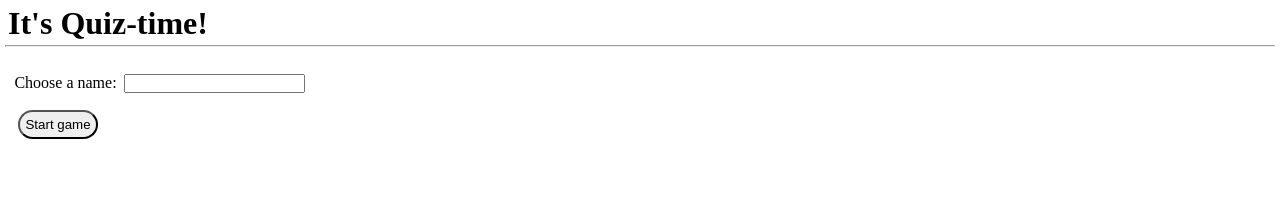
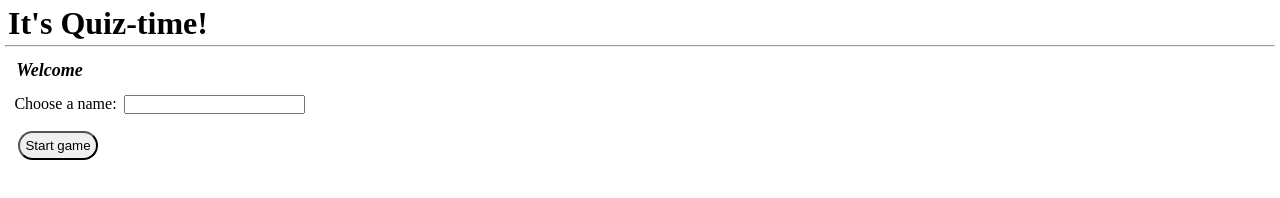
Before and after one commit to NiklasSod/Quiz, a plain HTML site: page index.html in a window 1280 px wide. Drawn offline with Linux system fonts and the light colour scheme.

Commit message:
clean code

```diff
--- a/game.js
+++ b/game.js
@@ -2,6 +2,7 @@ document.addEventListener("DOMContentLoaded", (e) => {
 
     let player = new Player("tmp", 0);
     let playerName = document.getElementById("chooseName");
+    document.getElementById("playerName").innerHTML = "Welcome";
 
     let quizURL = "https://quizapi.io/api/v1/questions?apiKey=7HEMuIla3VnkS52lZemeOXarWH5JBYssoxWODP0R&category=code&difficulty=easy&limit=10";
 
@@ -11,7 +12,7 @@ document.addEventListener("DOMContentLoaded", (e) => {
         );
         const data = await response.json();
         questions = new Questions(data);
-        console.log(questions);
+        // console.log(questions);
         questions.showCurrentQuestion();
         questions.showCurrentAnswerOptions();
     }
@@ -52,9 +53,11 @@ document.addEventListener("DOMContentLoaded", (e) => {
     let doneButton = document.getElementById("doneButton");
     doneButton.addEventListener("click", () => {
         doneButton.style.display = "none";
+        restartButton.innerHTML = "Play again?";
         calculateScore(player);
         currentQuestionDiv.innerHTML = `Congratulations ${playerName.value}. Your score: ${player.playerScore} / 10.`;
         currentAnswersDiv.innerHTML = "";
+        playerStats.innerHTML = "ฅ^•ﻌ•^ฅ --- (ᵔᴥᵔ) --- (=✪ᆽ✪=)♡";
     })
 
     let restartButton = document.getElementById("restartButton");
@@ -75,14 +78,11 @@ document.addEventListener("DOMContentLoaded", (e) => {
 
 function calculateScore(player) {
     let correctAnswers = questions.getAllCorrectAnswersForPreviousQuestion();
-        console.log("correctAnswers:" + correctAnswers);
         let checkedAnswers = questions.getCheckedChecboxesForPreviousQuestion();
-        console.log("checkedAnswers:" + checkedAnswers);
 
         // if user checked correct checkboxes, update score.
         if (JSON.stringify(correctAnswers) == JSON.stringify(checkedAnswers)) {
             player.playerScore += 1;
             player.updateMessage();
-            console.log("score: " + player.playerScore);
         }
 }
--- a/player.js
+++ b/player.js
@@ -4,6 +4,7 @@ class Player {
         this.playerScore = playerScore;
     }
 
+    // updates temporary playername with users choice
     setName(localName) {
         this.playerName = localName;
     }
--- a/questions.js
+++ b/questions.js
@@ -91,7 +91,7 @@ class Questions {
     getCheckedChecboxesForPreviousQuestion() {
         let answerOptions = this.getAnswersForPreviousQuestion();
         let listOfAllAnswerOptions = this.getAllAnswerOptionsForPreviousQuestion();
-        console.log("listOfAllAnswerOptions:" + listOfAllAnswerOptions);
+        // console.log("listOfAllAnswerOptions:" + listOfAllAnswerOptions);
         let answeredOptions = [];
 
         for (let i = 0; i < answerOptions.length; i++) {
--- a/style.css
+++ b/style.css
@@ -6,13 +6,14 @@
 
 #playerStats {
     display: flex;
-    justify-content: space-around;
+    justify-content: flex-start;
     padding: 0.6em;
 }
 
 #playerName {
     font-style: italic;
     font-size: large;
+    padding-right: 2em;
 }
 
 #chooseNameForm {
```
